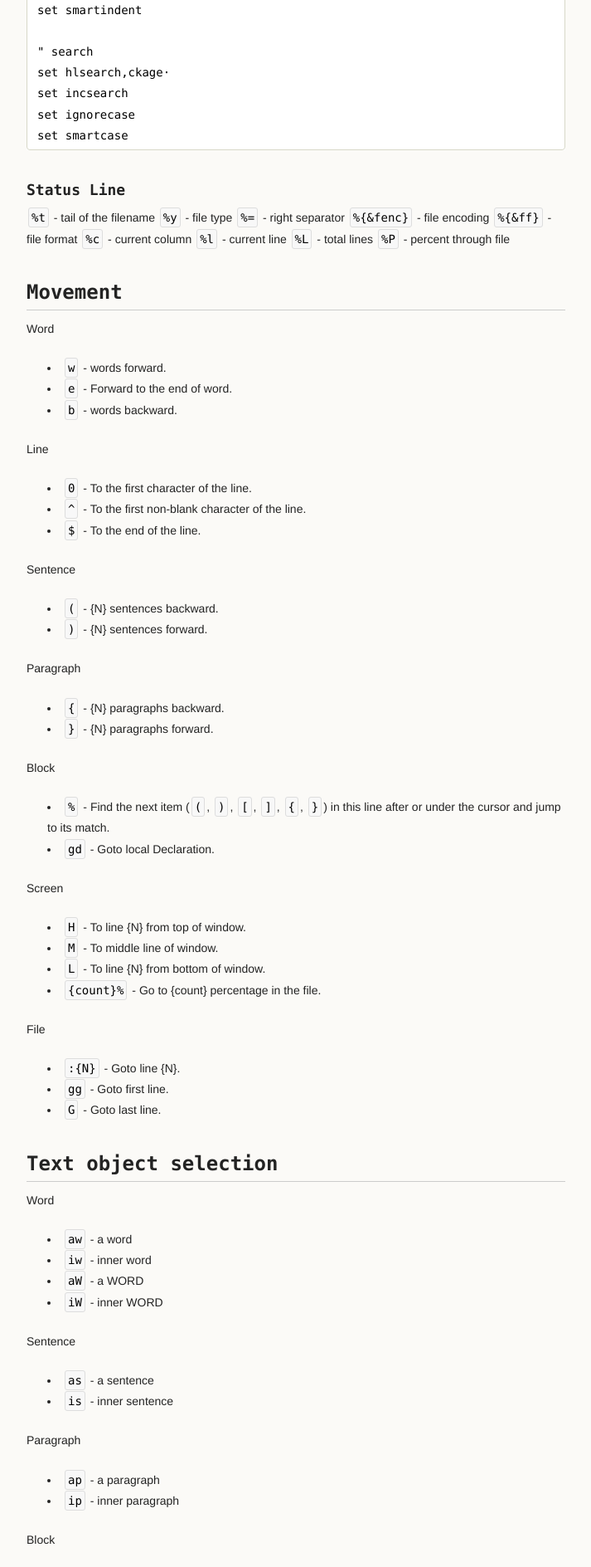
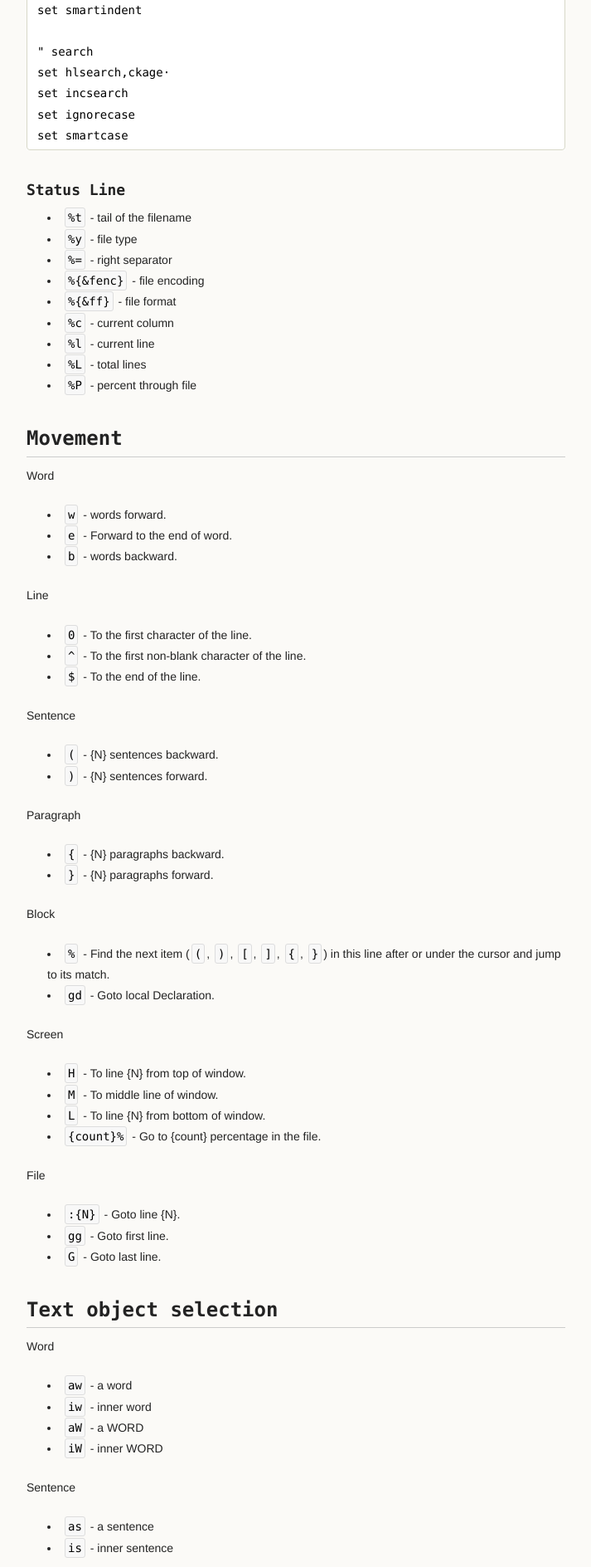
Before and after one commit to rogerxu/rogerxu.github.io, a Jekyll site: the page built from _posts/2012-09-28-vim.md, in a window 1280 px wide. Shown: the part 1113-3001 px from the top of the page at 83% size, without its empty margins (278-991 px from the left). Built offline with Jekyll 4.4.1, drawn with Linux system fonts in a browser that asks for light colours.

Commit message:
Minor fix issues.

```diff
--- a/_posts/2012-09-28-vim.md
+++ b/_posts/2012-09-28-vim.md
@@ -54,15 +54,15 @@ Sample vimrc `~/.vimrc`:
 
 ### Status Line
 
-`%t` - tail of the filename
-`%y` - file type
-`%=` - right separator
-`%{&fenc}` - file encoding
-`%{&ff}` - file format
-`%c` - current column
-`%l` - current line
-`%L` - total lines
-`%P` - percent through file
+* `%t` - tail of the filename
+* `%y` - file type
+* `%=` - right separator
+* `%{&fenc}` - file encoding
+* `%{&ff}` - file format
+* `%c` - current column
+* `%l` - current line
+* `%L` - total lines
+* `%P` - percent through file
 
 ## Movement
 
```
